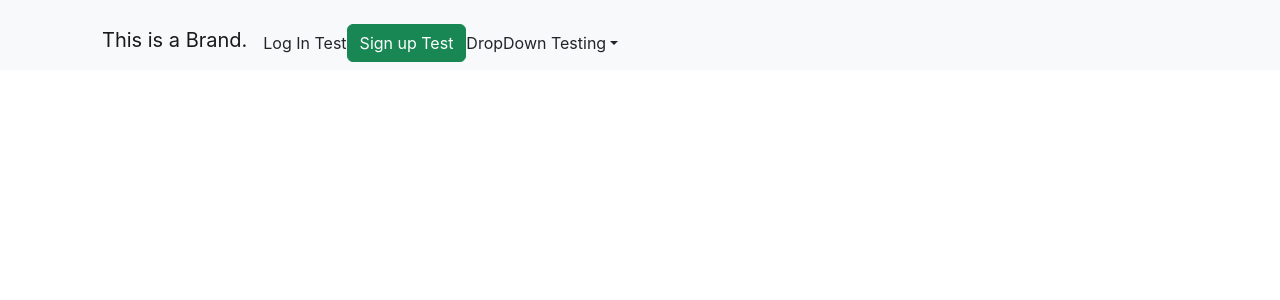
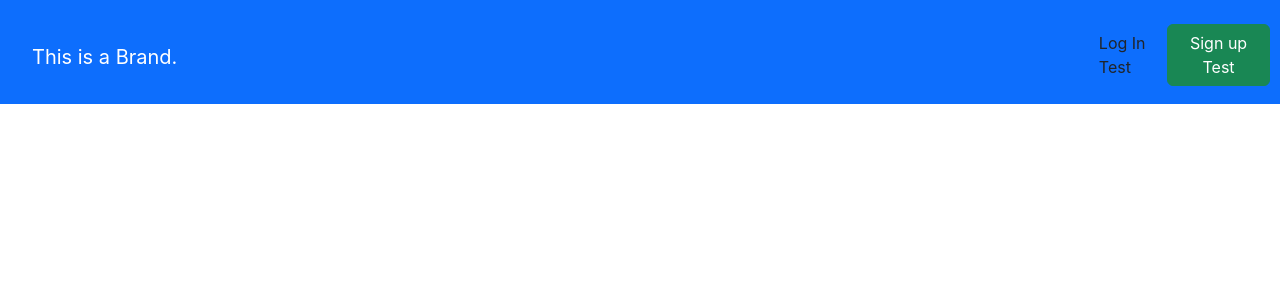
Before and after one commit to jwong65/RR-Bootstrap-Testing, a React (Create React App) app: page / in a window 1280 px wide. Shown: the top 300 px of the page. Built offline with nearby package versions, Linux system fonts and the light colour scheme; the HTML template or start-up script is replaced by a standard one.

Commit message:
Removed the NavDropdown after testing

```diff
--- a/src/components/TopBar.js
+++ b/src/components/TopBar.js
@@ -2,29 +2,24 @@ import React from 'react'
 
 import Nav from 'react-bootstrap/Nav'
 import Navbar from 'react-bootstrap/Navbar'
-import NavDropdown from 'react-bootstrap/NavDropdown';
 import Container from 'react-bootstrap/Container';
 import { Button } from 'react-bootstrap';
 
 export default function TopBar() {
   return (
-    <Navbar expand='lg' bg='light'>
+    <Navbar expand='lg' bg='primary' variant='dark'>
       <Container>
-      <Navbar.Brand style={{margin: '10px 0 0 20px'}}>
-        This is a Brand.
-      </Navbar.Brand>
+        <Navbar.Brand style={{margin: '10px 0 0 20px'}}>
+            This is a Brand.
+        </Navbar.Brand>
+      </Container>
+
       <Navbar.Toggle aria-controls='basic-navbar-nav'></Navbar.Toggle>
-      <Navbar.Collapse id ='basic-navbar-nav' style={{display: 'flex', margin: '1em 0 0 1em'}}>
+      <Navbar.Collapse id ='basic-navbar-nav' style={{display: 'flex-container', padding:"1em 10px 10px 1em"}}>
         <Nav className='mr-auto'></Nav>
           <Nav.Link href='#LogTest'>Log In Test</Nav.Link>
           <Button variant ='success'>Sign up Test</Button>
-          <NavDropdown id='basic-nav-dropdown' title='DropDown Testing'>
-            <NavDropdown.Item href=''>Action</NavDropdown.Item>
-            <NavDropdown.Divider />
-            <NavDropdown.Item>Another item</NavDropdown.Item>
-          </NavDropdown>
       </Navbar.Collapse>
-      </Container>
     </Navbar>
   )
 }
```
